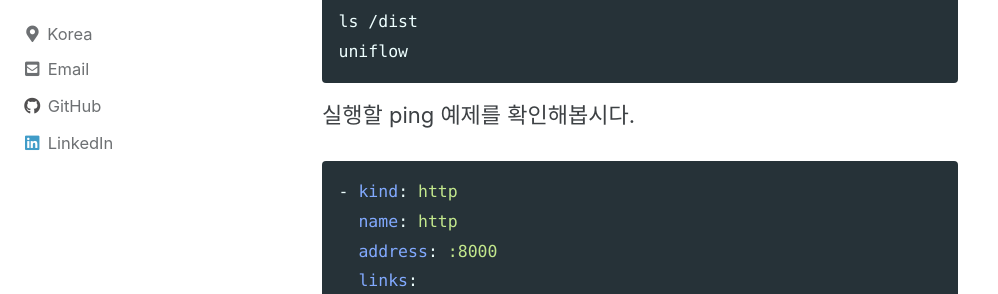
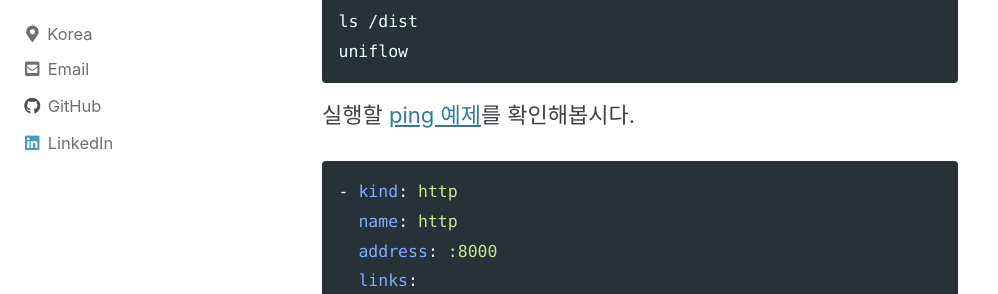
Before and after one commit to siyul-park/siyul-park.github.io, a Jekyll site: the page built from _posts/2023-11-20-hello-uniflow.md, in a window 1280 px wide and 900 px high, scrolled down 1734 px. Shown: the part 158-452 px from the top of the window, without its empty margins (0-998 px from the left). Built offline with Jekyll 4.4.1, drawn with Linux system fonts in a browser that asks for light colours; cached includes are drawn as plain includes; comment, search, counter and statistics services are not loaded; part of the change alters nothing that is shown.

````diff
--- a/_posts/2023-11-20-hello-uniflow.md
+++ b/_posts/2023-11-20-hello-uniflow.md
@@ -38,7 +38,7 @@ ls /dist
 uniflow
 ```
 
-실행할 ping 예제를 확인해봅시다.
+실행할 [ping 예제](https://github.com/siyul-park/uniflow/blob/main/examples/ping.yaml)를 확인해봅시다.
 
 ```yaml
 - kind: http
@@ -81,6 +81,6 @@ curl localhost:8000/ping
 pong#
 ```
 
-uniflow에는 흥미로운 예제들이 많이 포함되어 있습니다. 자세한 내용은 [예제](https://github.com/siyul-park/uniflow/examples)를 참조하세요.
+uniflow에는 흥미로운 예제들이 많이 포함되어 있습니다. 자세한 내용은 [예제](https://github.com/siyul-park/uniflow/tree/main/examples)를 참조하세요.
 
 첫걸음이었던 uniflow의 세계, 함께 더 멋진 여정을 떠나보세요! 🚀🌟
````
